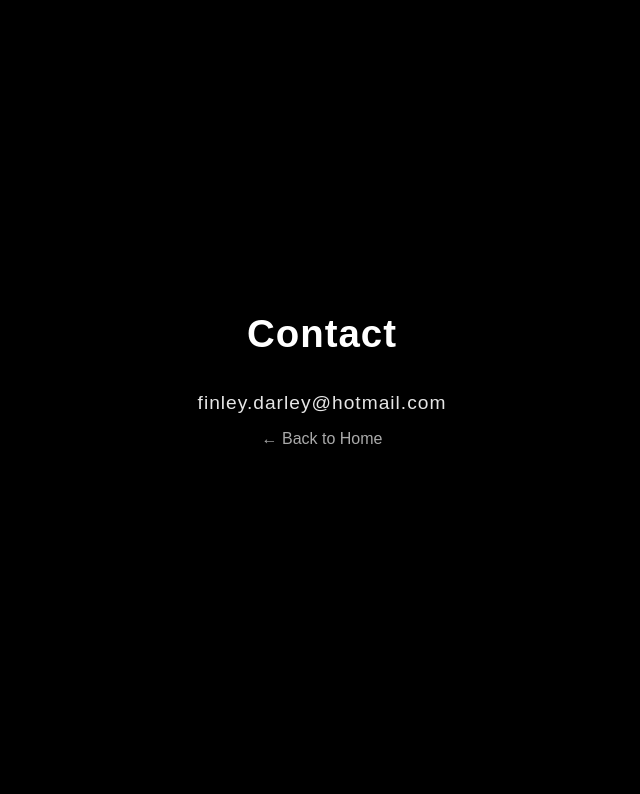
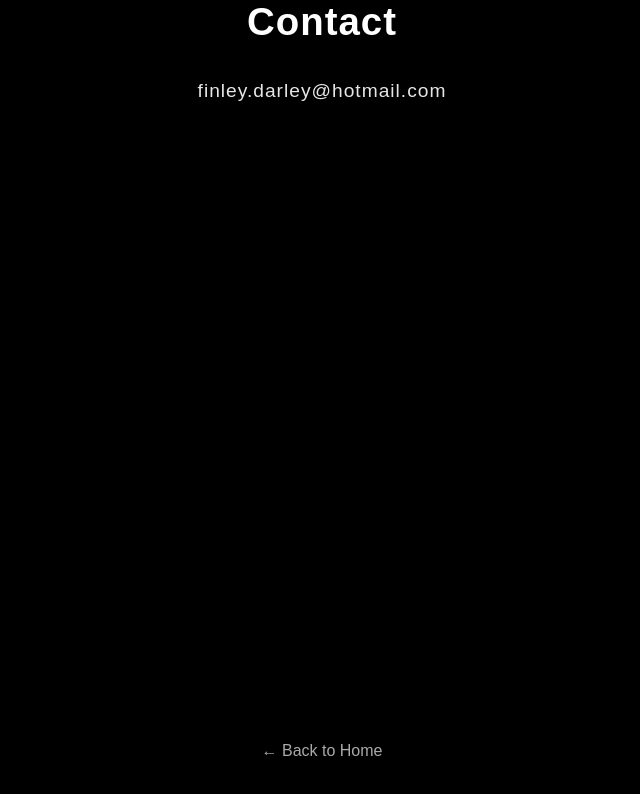
Before and after one commit to johanz043/Summit-Photography, a plain HTML site: page contact.html in a window 1280 px wide. Shown: the whole page, without its empty margins (318-958 px from the left). Drawn offline with Linux system fonts and the light colour scheme.

Commit message:
Add margin styles for back button on contact page

```diff
--- a/styles.css
+++ b/styles.css
@@ -257,3 +257,8 @@ button:hover {
   opacity: 1;
   text-decoration: underline;
 }
+
+.contact-page .back {
+  margin-top: auto;
+  margin-bottom: 40px;
+}
```
